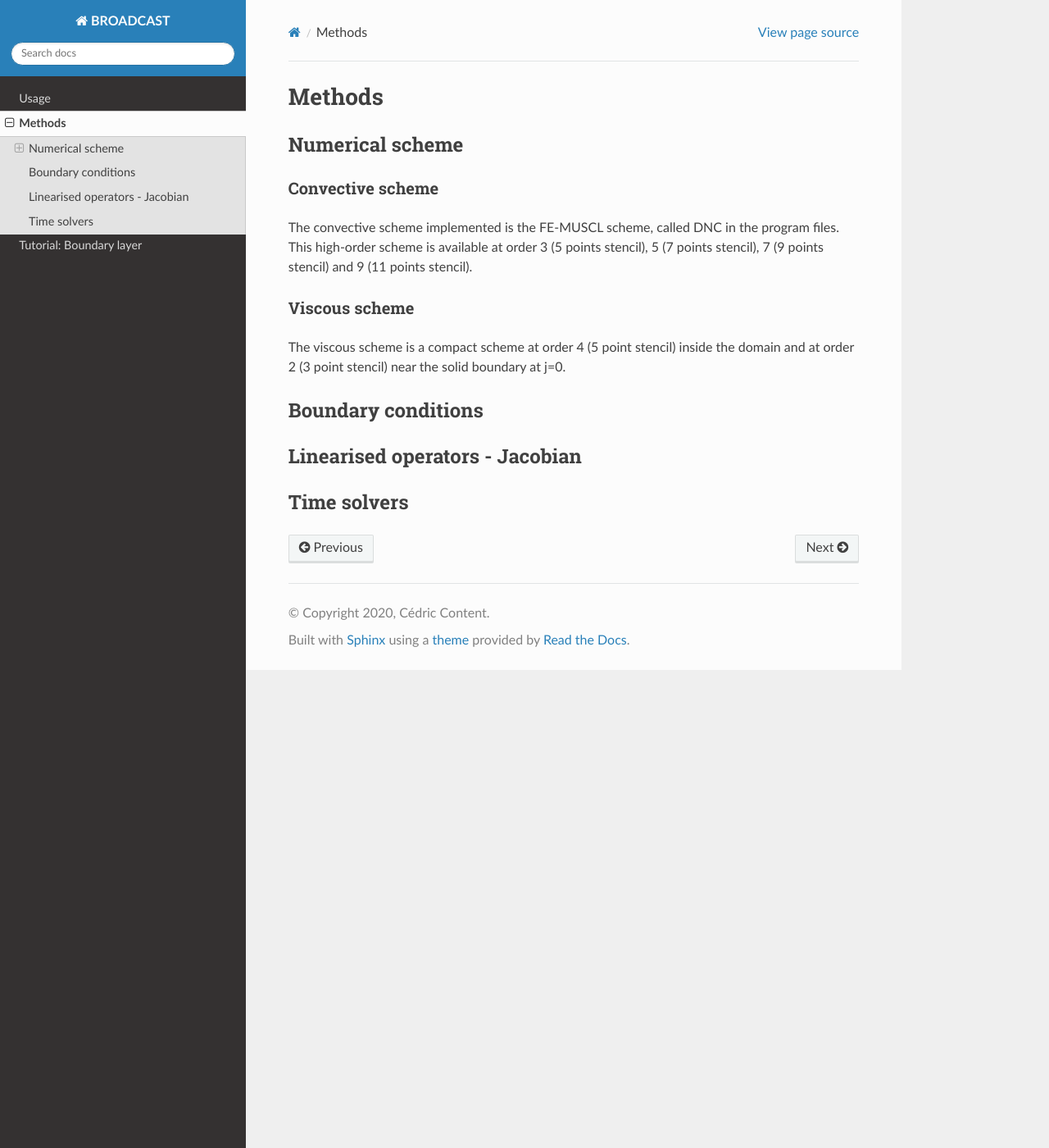
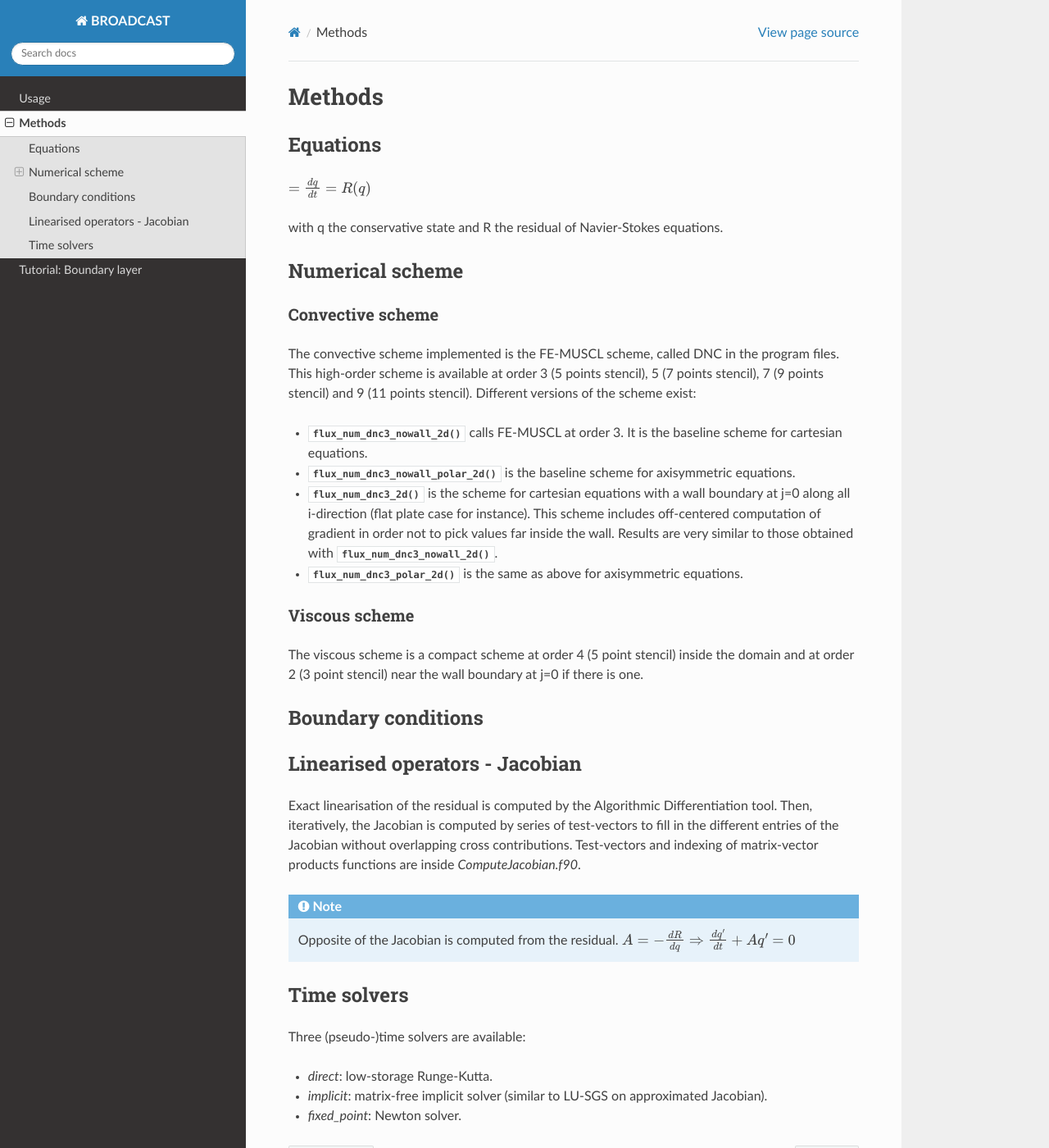
Before and after one commit to apoulain22/TutorialDoc, a Sphinx documentation site: the page built from docs/source/methods.rst, in a window 1280 px wide and 1400 px high. Shown: the whole window at 82% size. Built offline with Sphinx 7.4.7 and the Read the Docs theme 2.0.0, drawn with Linux system fonts in a browser that asks for light colours.

Commit message:
update doc

```diff
--- a/docs/source/methods.rst
+++ b/docs/source/methods.rst
@@ -1,21 +1,31 @@
 Methods
 =======
+
+Equations
+------
+
+:math:`= \frac{dq}{dt} = R(q)`
+
+with q the conservative state and R the residual of Navier-Stokes equations.
 
 Numerical scheme
 -----
 
-
-
 Convective scheme
 ^^^^
 
-The convective scheme implemented is the FE-MUSCL scheme, called DNC in the program files. This high-order scheme is available at order 3 (5 points stencil), 5 (7 points stencil), 7 (9 points stencil) and 9 (11 points stencil).
+The convective scheme implemented is the FE-MUSCL scheme, called DNC in the program files. This high-order scheme is available at order 3 (5 points stencil), 5 (7 points stencil), 7 (9 points stencil) and 9 (11 points stencil). Different versions of the scheme exist:
+
+* :func:`flux_num_dnc3_nowall_2d` calls FE-MUSCL at order 3. It is the baseline scheme for cartesian equations.
+* :func:`flux_num_dnc3_nowall_polar_2d` is the baseline scheme for axisymmetric equations.
+* :func:`flux_num_dnc3_2d` is the scheme for cartesian equations with a wall boundary at j=0 along all i-direction (flat plate case for instance). This scheme includes off-centered computation of gradient in order not to pick values far inside the wall. Results are very similar to those obtained with :func:`flux_num_dnc3_nowall_2d`.
+* :func:`flux_num_dnc3_polar_2d` is the same as above for axisymmetric equations.
 
 
 Viscous scheme
 ^^^^
 
-The viscous scheme is a compact scheme at order 4 (5 point stencil) inside the domain and at order 2 (3 point stencil) near the solid boundary at j=0.
+The viscous scheme is a compact scheme at order 4 (5 point stencil) inside the domain and at order 2 (3 point stencil) near the wall boundary at j=0 if there is one.
 
 
 Boundary conditions
@@ -26,7 +36,18 @@ Boundary conditions
 Linearised operators - Jacobian
 -----
 
+Exact linearisation of the residual is computed by the Algorithmic Differentiation tool. Then, iteratively, the Jacobian is computed by series of test-vectors to fill in the different entries of the Jacobian without overlapping cross contributions. Test-vectors and indexing of matrix-vector products functions are inside *ComputeJacobian.f90*.
 
+.. note::
+
+   Opposite of the Jacobian is computed from the residual.
+   :math:`A = - \frac{dR}{dq} \Rightarrow \frac{dq'}{dt} + Aq' = 0`
 
 Time solvers
 -----
+
+Three (pseudo-)time solvers are available:
+
+* *direct*: low-storage Runge-Kutta.
+* *implicit*:  matrix-free implicit solver (similar to LU-SGS on approximated Jacobian).
+* *fixed_point*: Newton solver.
--- a/docs/source/usage.rst
+++ b/docs/source/usage.rst
@@ -89,7 +89,7 @@
 
    $ python compile_borders.py
 
-Then, to linearise a routine, run the associated program *tap_tangent.py* (tap* files linearise through TAPENADE software the associated routines) and compile again the associated source.
+Then, to linearise a routine, run the associated program *tap_tangent_bc.py* (tap* files linearise through TAPENADE software the associated routines), the linearised function :func:`bc_no_reflexion_2d_d` is then produced from the function :func:`bc_no_reflexion_2d` inside *prepro* and stored in *tangent*. Finally, compile again the associated source.
 
 .. code-block:: console
 
```
Also changed, not shown: docs/source/listvar.rst (+5 -6 lines).
